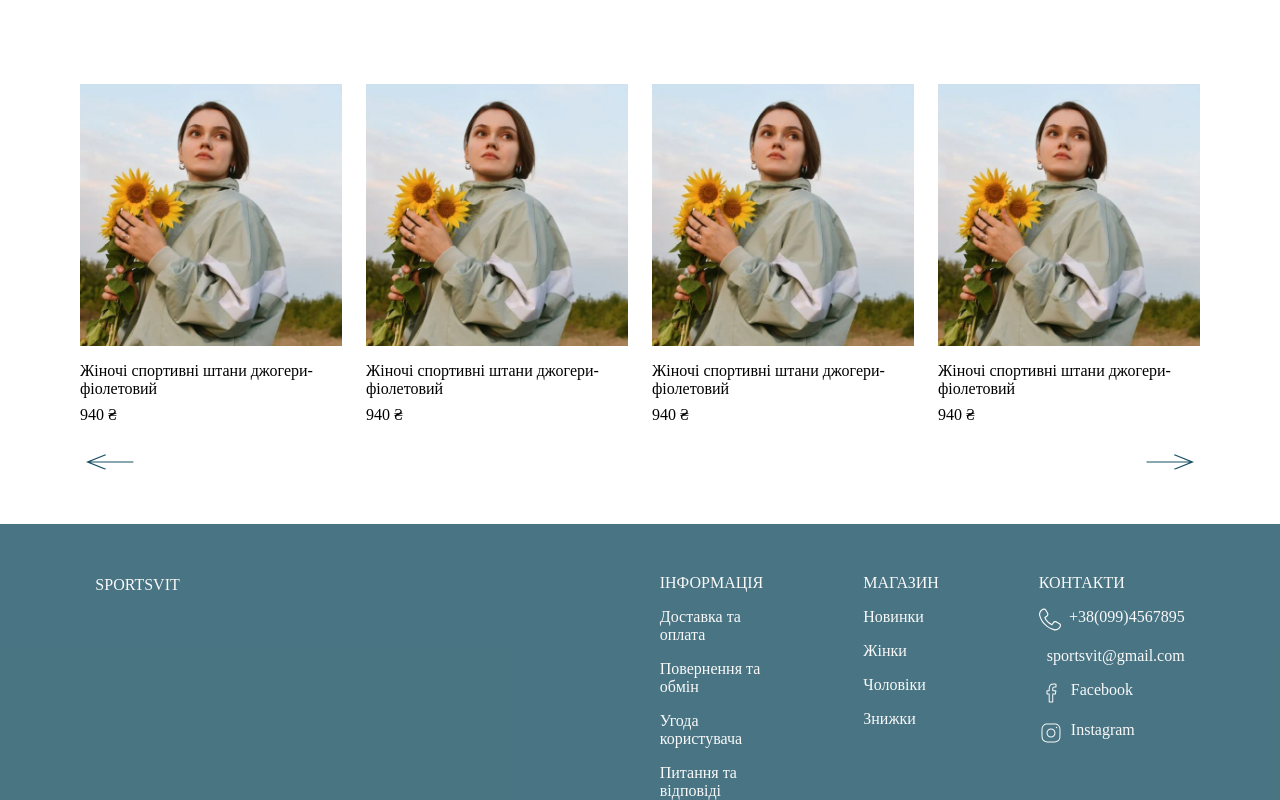
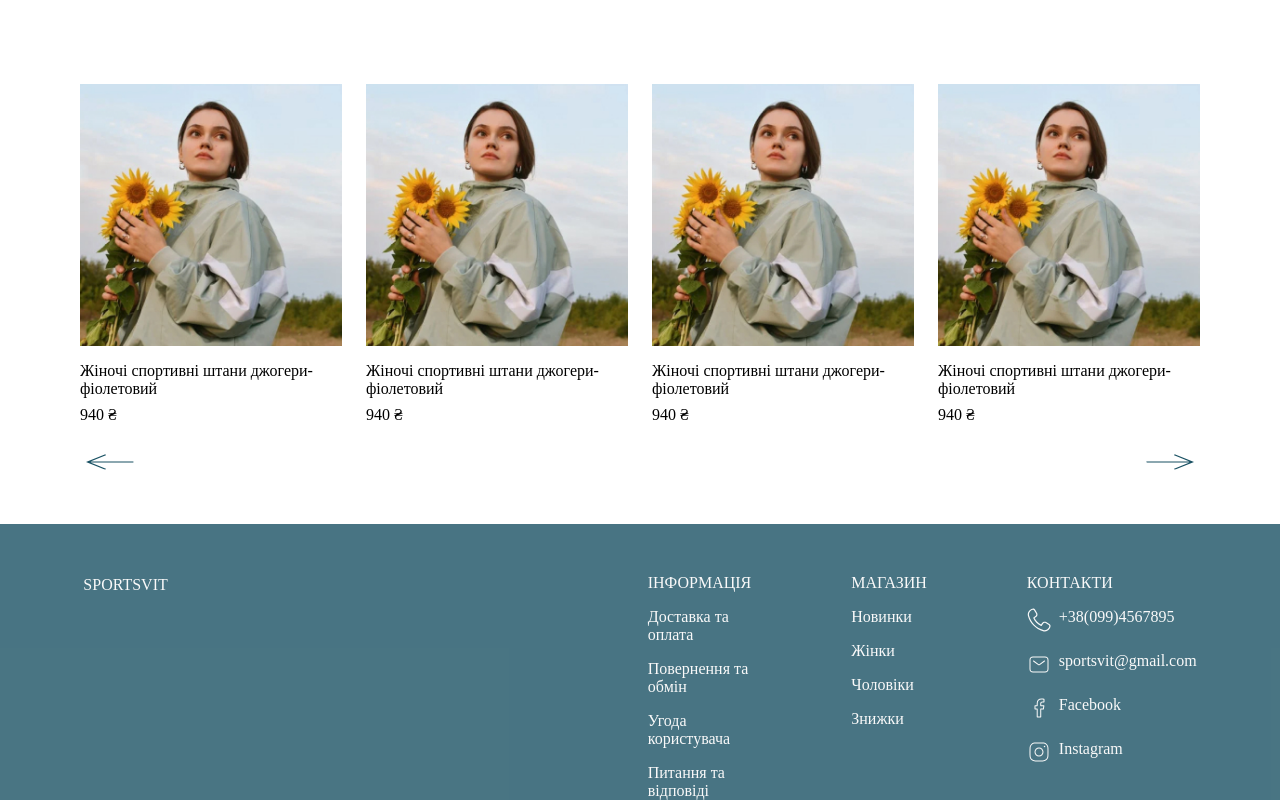
Before and after one commit to dianaforost/best-online-shop, a React (Create React App) app: page / in a window 1280 px wide. Shown: the part 2401-3201 px from the top of the page. Built offline with nearby package versions, Linux system fonts and the light colour scheme; a web font is replaced by a local one.

Commit message:
optimize icons code

```diff
--- a/src/components/Footer/Footer.jsx
+++ b/src/components/Footer/Footer.jsx
@@ -1,9 +1,3 @@
-import {
-  IconEnvelope,
-  IconFacebook,
-  IconInstagram,
-  IconPhone,
-} from 'components';
 import {
   Container,
   LogoText,
@@ -16,6 +10,7 @@ import {
   ContactsMenuIcon,
   CapitalizeText,
 } from './Footer.styled';
+import { Icon } from 'components/Icon/Icon';
 import { NavLink } from 'react-router-dom';
 
 export const Footer = () => {
@@ -85,19 +80,19 @@ export const Footer = () => {
                 <CategoryHeaderText>Контакти</CategoryHeaderText>
                 <CategoryItemText>
                   <ContactsMenuIcon>
-                    <IconPhone />
+                    <Icon id={'phone'} width={24} height={24} />
                   </ContactsMenuIcon>
                   <a href="tel:+380994567895">+38(099)4567895</a>
                 </CategoryItemText>
                 <CategoryItemText>
                   <ContactsMenuIcon>
-                    <IconEnvelope />
+                    <Icon id={'envelope'} width={24} height={24} />
                   </ContactsMenuIcon>
                   <a href="mailto:sportsvit@gmail.com">sportsvit@gmail.com</a>
                 </CategoryItemText>
                 <CategoryItemText>
                   <ContactsMenuIcon>
-                    <IconFacebook />
+                    <Icon id={'facebook-f'} width={24} height={24} />
                   </ContactsMenuIcon>
                   <CapitalizeText>
                     <a
@@ -111,7 +106,7 @@ export const Footer = () => {
                 </CategoryItemText>
                 <CategoryItemText>
                   <ContactsMenuIcon>
-                    <IconInstagram />
+                    <Icon id={'instagram'} width={24} height={24} />
                   </ContactsMenuIcon>
                   <CapitalizeText>
                     <a
--- a/src/components/IconEnvelope/IconEnvelop.styled.jsx
+++ /dev/null
@@ -1,8 +0,0 @@
-import styled from 'styled-components';
-
-export const IconContainer = styled.div`
-  display: block;
-  background: transparent;
-  border: none;
-  padding: 0;
-`;
--- a/src/components/IconEnvelope/IconEnvelope.jsx
+++ /dev/null
@@ -1,10 +0,0 @@
-import icon from 'images/icons/envelope.svg';
-import { IconContainer } from './IconEnvelop.styled';
-
-export const IconEnvelope = () => {
-  return (
-    <IconContainer>
-      <img src={icon} alt="Send e-mail" width="24" height="24" />
-    </IconContainer>
-  );
-};
--- a/src/components/IconFacebook/IconFacebook.jsx
+++ /dev/null
@@ -1,10 +0,0 @@
-import icon from 'images/icons/facebook-f.svg';
-import { IconContainer } from './IconFacebook.styled';
-
-export const IconFacebook = () => {
-  return (
-    <IconContainer>
-      <img src={icon} alt="Send e-mail" width="24" height="24" />
-    </IconContainer>
-  );
-};
--- a/src/components/IconFacebook/IconFacebook.styled.jsx
+++ /dev/null
@@ -1,8 +0,0 @@
-import styled from 'styled-components';
-
-export const IconContainer = styled.div`
-  display: block;
-  background: transparent;
-  border: none;
-  padding: 0;
-`;
--- a/src/components/IconInstagram/IconInstagram.jsx
+++ /dev/null
@@ -1,10 +0,0 @@
-import icon from 'images/icons/instagram.svg';
-import { IconContainer } from './IconInstagram.styled';
-
-export const IconInstagram = () => {
-  return (
-    <IconContainer>
-      <img src={icon} alt="Send e-mail" width="24" height="24" />
-    </IconContainer>
-  );
-};
--- a/src/components/IconInstagram/IconInstagram.styled.jsx
+++ /dev/null
@@ -1,8 +0,0 @@
-import styled from 'styled-components';
-
-export const IconContainer = styled.div`
-  display: block;
-  background: transparent;
-  border: none;
-  padding: 0;
-`;
--- a/src/components/IconPhone/IconPhone.jsx
+++ /dev/null
@@ -1,10 +0,0 @@
-import icon from 'images/icons/phone.svg';
-import { IconContainer } from './IconPhone.styled';
-
-export const IconPhone = () => {
-  return (
-    <IconContainer>
-      <img src={icon} alt="Send e-mail" width="24" height="24" />
-    </IconContainer>
-  );
-};
--- a/src/components/IconPhone/IconPhone.styled.jsx
+++ /dev/null
@@ -1,8 +0,0 @@
-import styled from 'styled-components';
-
-export const IconContainer = styled.div`
-  display: block;
-  background: transparent;
-  border: none;
-  padding: 0;
-`;
```
